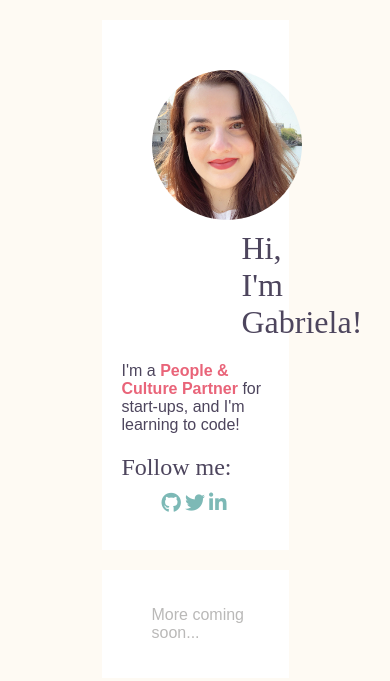
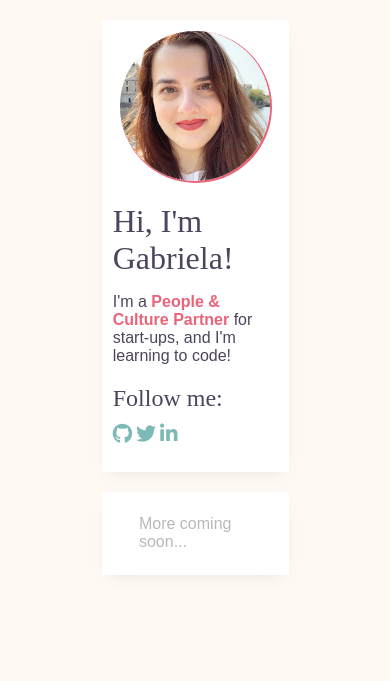
Before and after one commit to gabicards/profile, a plain HTML site: page index.html in a window 390 px wide. Drawn offline with Linux system fonts and the light colour scheme; a web font is replaced by a local one.

Commit message:
Responsive fixes

```diff
--- a/style.css
+++ b/style.css
@@ -7,21 +7,7 @@ body {
   margin: 20px auto;
 }
 
-.cards {
-  background-color: #fff;
-  padding: 20px;
-  box-sizing: border-box;
-}
-
-h1 {
-  color: #4D455D;
-  font-family: "Oldenburg", serif;
-  font-weight: 400;
-  font-style: normal;
-  margin-left: 120px;
-}
-
-h2 {
+h1, h2 {
   color: #4D455D;
   font-family: "Oldenburg", serif;
   font-weight: 400;
@@ -38,10 +24,28 @@ b, strong {
   color: #E96479;
 }
 
+.cards {
+  background-color: #fff;
+  padding: 6%;
+  box-sizing: border-box;
+  -webkit-box-shadow: 0px 5px 17px -7px rgba(0, 0, 0, 0.1);
+  box-shadow: 0px 5px 17px -7px rgba(0, 0, 0, 0.1);
+}
+
 .header-img {
   width: 150px;
   float: left;
-  margin: 30px 30px 10px 30px;
+  margin: 3% 5% 3% 0;
+  box-shadow: 1px 1x 0px 1px rgba(233,100,121,1);
+  -webkit-box-shadow: 1px 1px 0px 1px rgba(233,100,121,1);
+  -moz-box-shadow: 1px 1px 0px 1px rgba(233,100,121,1);
+
+  /* Media query for mobile screens */
+  @media only screen and (max-width: 768px) {
+    float: none; /* Remove float */
+    margin: 0 auto; /* Center horizontally */
+    display: block; /* Ensure it's displayed as a block element */
+  }
 }
 
 .img-circle {
@@ -61,6 +65,7 @@ b, strong {
 .list-inline {
   list-style: none;
   margin-top: 12px;
+  padding: 0;
 }
 
 .list-inline > li {
@@ -71,8 +76,10 @@ footer {
   width: 50%;
   background-color: #fff;
   margin: 20px auto;
-  padding: 20px;
+  padding: 2%;
   box-sizing: border-box;
+  -webkit-box-shadow: 0px 5px 17px -7px rgba(0, 0, 0, 0.1);
+  box-shadow: 0px 5px 17px -7px rgba(0, 0, 0, 0.1);
 }
 
 footer p {
```
